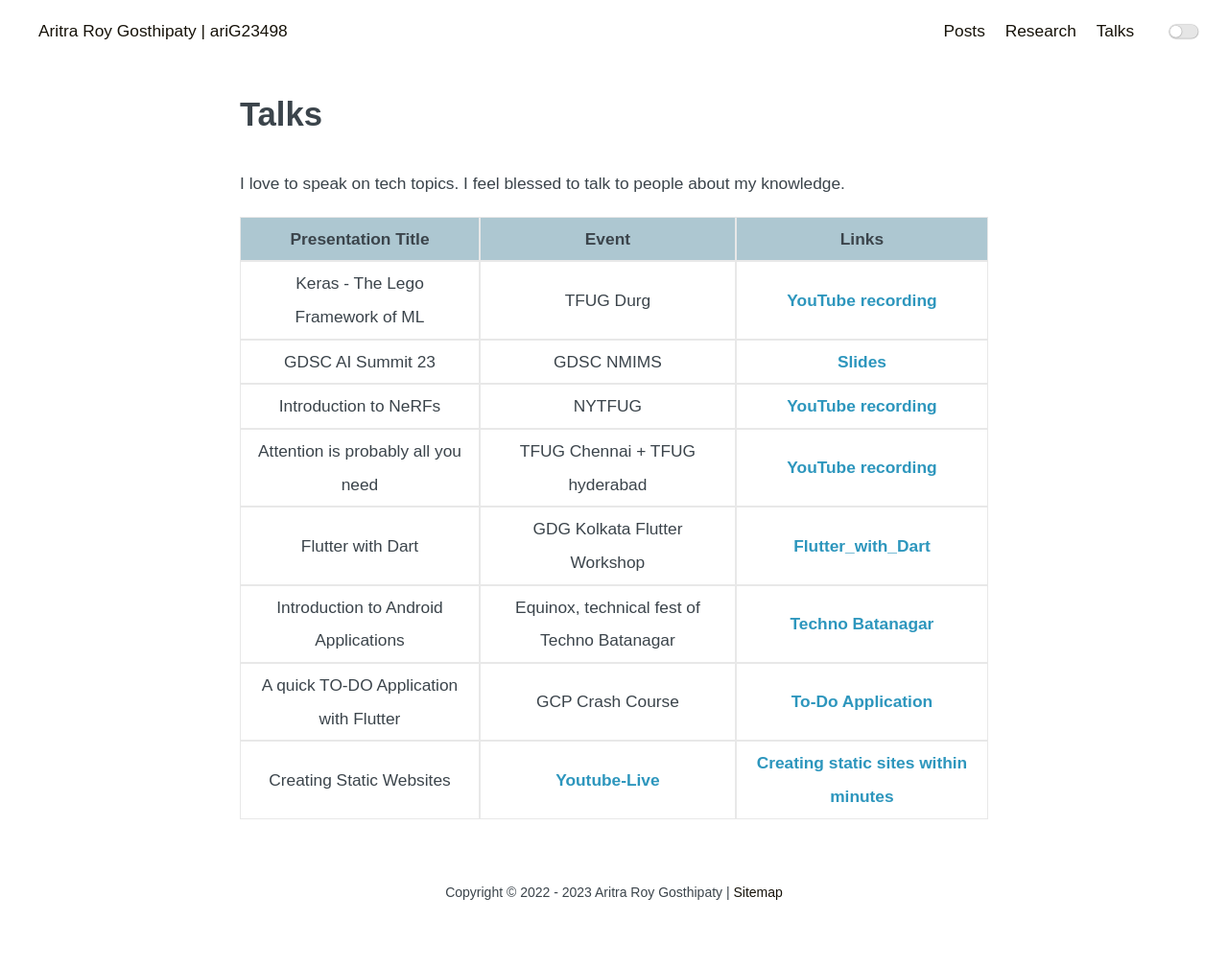
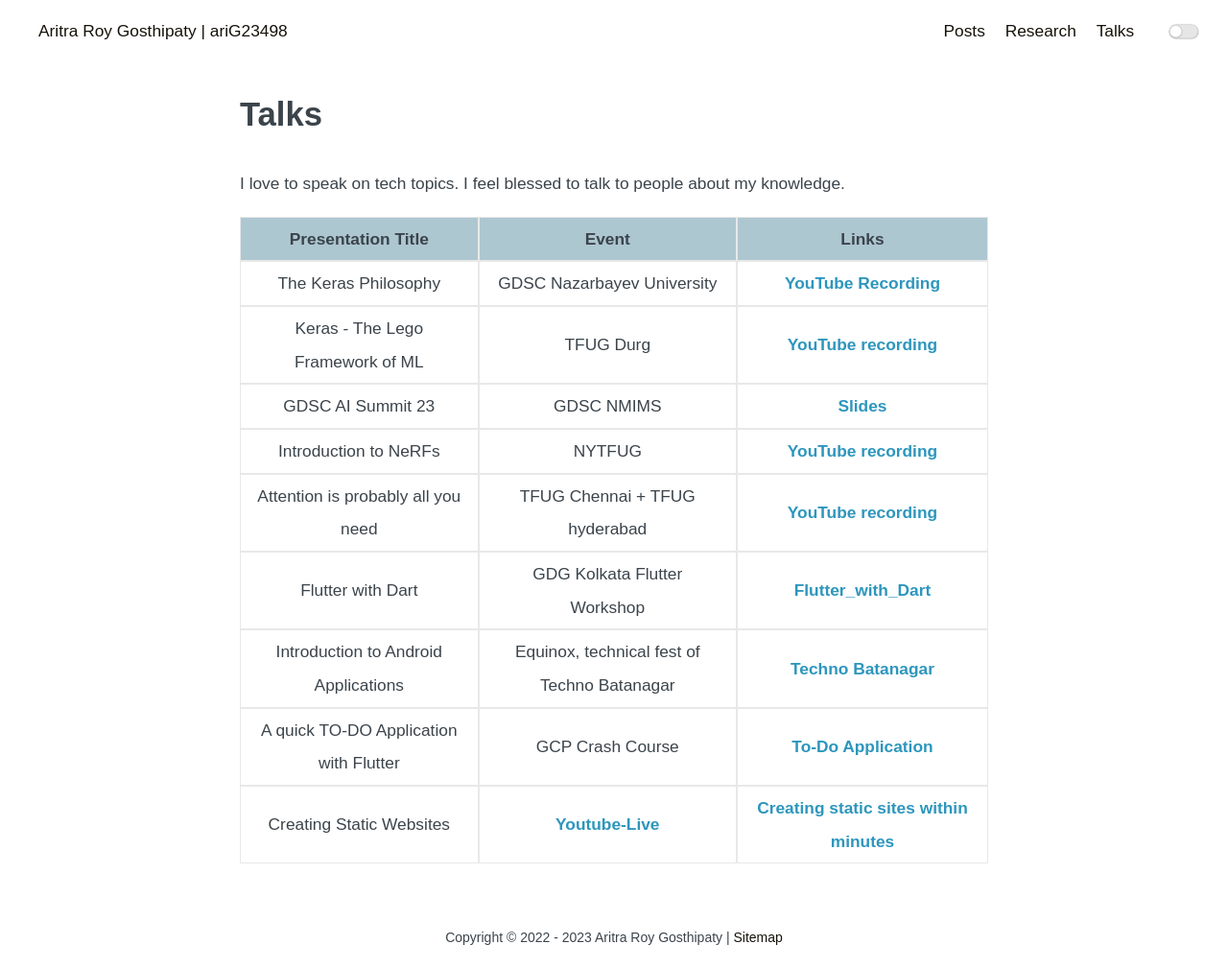
Before and after one commit to ariG23498/ariG23498.github.io, a Jekyll site: the page built from talks.md, in a window 1280 px wide. Shown: the whole page at 96% size. Built offline with Jekyll 4.4.1, drawn with Linux system fonts in a browser that asks for light colours; before the commit the page ends 962 px from its top, so only the background shows below that.

Commit message:
Update talks.md

```diff
--- a/talks.md
+++ b/talks.md
@@ -6,6 +6,7 @@ permalink: /talks
 
 | Presentation Title | Event | Links |
 | :--: | :--: | :--: |
+| The Keras Philosophy | GDSC Nazarbayev University | [YouTube Recording](https://www.youtube.com/watch?v=Ev6Z0muhSoQ) |
 | Keras - The Lego Framework of ML | TFUG Durg | [YouTube recording](https://www.youtube.com/watch?v=YkIW0aCExo8) |
 | GDSC AI Summit 23 | GDSC NMIMS | [Slides](https://docs.google.com/presentation/d/1qrLvnQGb4PxdXyOdk94eAqwho37vESFc_LKi94zb8U8/edit?usp=sharing&resourcekey=0-1u1N4FIfjc53H7q-UDZ7Ag) |
 | Introduction to NeRFs | NYTFUG | [YouTube recording](https://www.youtube.com/watch?v=U2XS7SxOy2s) |
```
